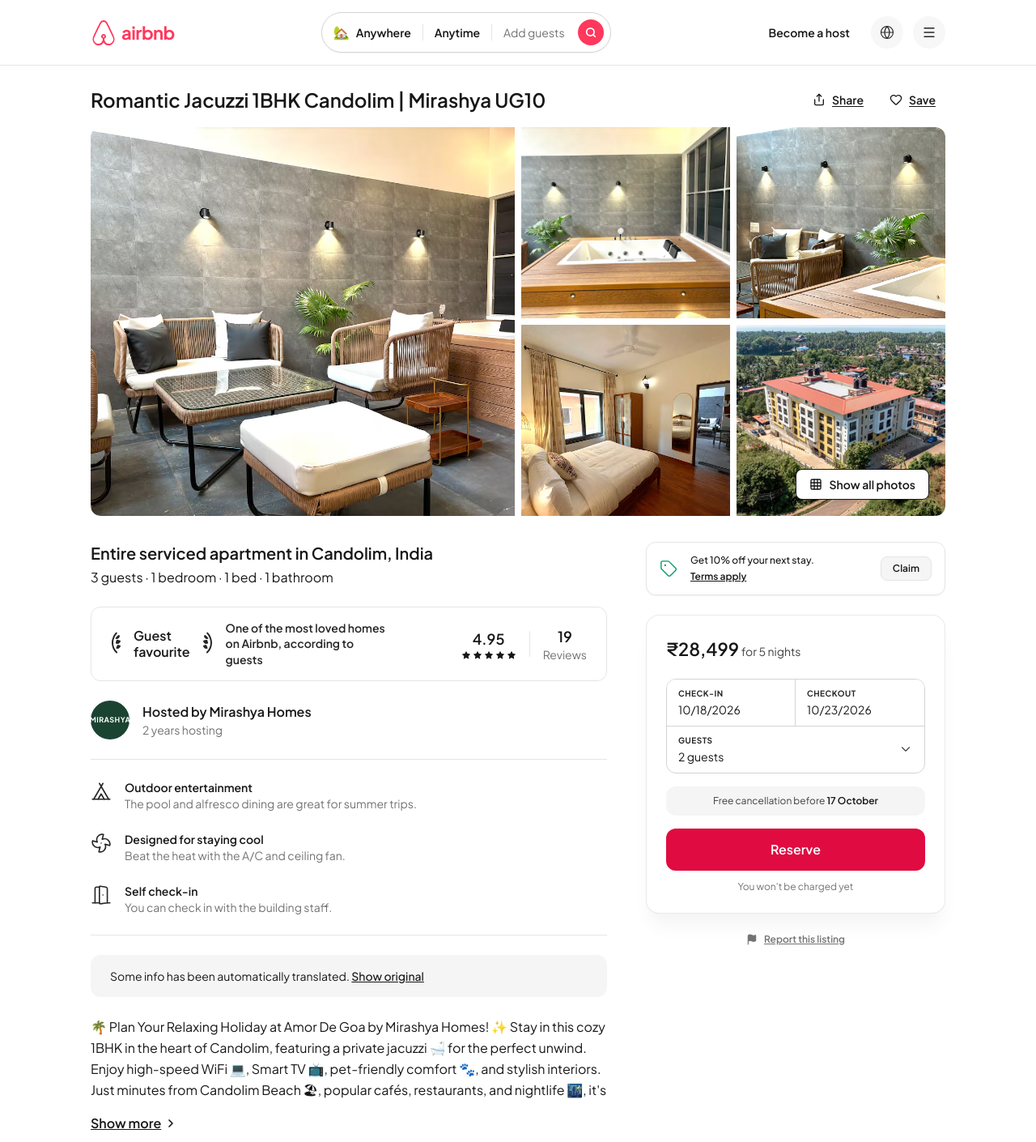
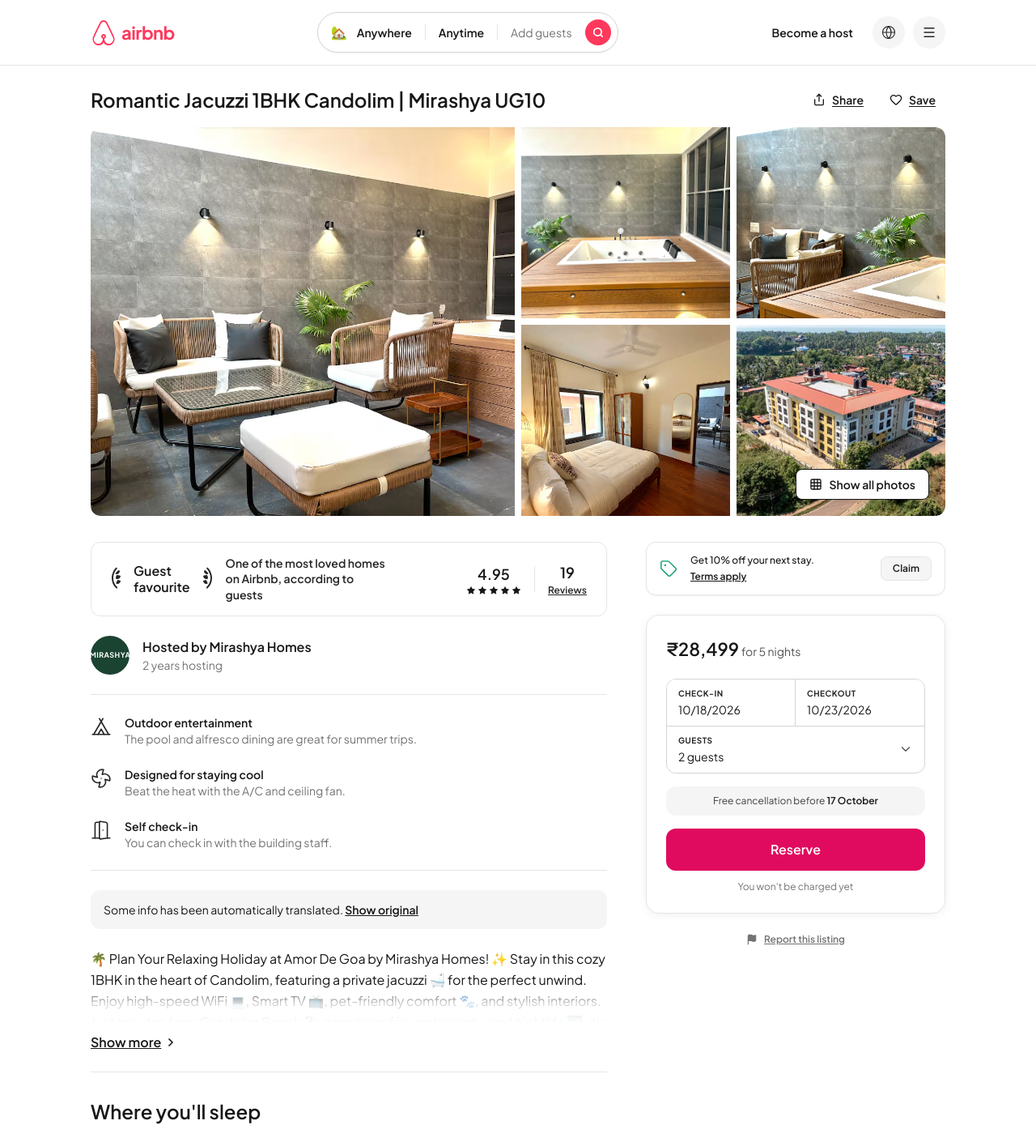
Before and after one commit to Bhargav3905/playpower-airbnb-clone, a React (Vite) app: page / in a window 1280 px wide. Shown: the top 1410 px of the page at 81% size. Built offline with nearby package versions, Linux system fonts and the light colour scheme.

Commit message:
feat: add listing page components including booking sidebar, interactive nearby stays, and sticky navigation

```diff
--- a/src/components/layout/Navbar.tsx
+++ b/src/components/layout/Navbar.tsx
@@ -21,30 +21,30 @@ export function Navbar() {
         </a>
 
         {/* Center search pill */}
-        <div className="hidden items-center rounded-full border border-neutral-300 bg-white py-2 pl-3.5 pr-2 shadow-xs hover:shadow-md transition-shadow md:flex cursor-pointer select-none">
-          <span className="text-base mr-2 select-none">🏡</span>
+        <div className="hidden items-center rounded-full border border-neutral-300 bg-white py-2 pl-4 pr-2 shadow-xs hover:shadow-md transition-shadow md:flex cursor-pointer select-none">
+          <span className="text-base mr-3 select-none">🏡</span>
           <button
             type="button"
-            className="border-r border-neutral-200 pr-3.5 text-sm font-semibold text-neutral-900 cursor-pointer"
+            className="border-r border-neutral-200 pr-4 text-sm font-semibold text-neutral-900 cursor-pointer"
           >
             Anywhere
           </button>
           <button
             type="button"
-            className="border-r border-neutral-200 px-3.5 text-sm font-semibold text-neutral-900 cursor-pointer"
+            className="border-r border-neutral-200 px-4 text-sm font-semibold text-neutral-900 cursor-pointer"
           >
             Anytime
           </button>
-          <button type="button" className="pl-3.5 pr-2 text-sm text-neutral-500 font-normal cursor-pointer">
+          <button type="button" className="pl-4 pr-3 text-sm text-neutral-500 font-normal cursor-pointer">
             Add guests
           </button>
-          <span className="ml-2 flex h-8 w-8 items-center justify-center rounded-full bg-[#FF385C] text-white">
+          <span className="ml-1 flex h-8 w-8 items-center justify-center rounded-full bg-[#FF385C] text-white">
             <Search size={14} strokeWidth={3} />
           </span>
         </div>
 
         {/* Right actions */}
-        <div className="flex items-center gap-3">
+        <div className="flex items-center gap-2.5">
           <a
             href="#"
             className="hidden rounded-full px-3.5 py-2 text-sm font-semibold text-neutral-900 hover:bg-neutral-100 transition-colors md:block cursor-pointer"
@@ -54,14 +54,14 @@ export function Navbar() {
           <button
             type="button"
             aria-label="Choose a language and region"
-            className="flex h-10 w-10 items-center justify-center rounded-full bg-neutral-100/80 hover:bg-neutral-200/80 transition-colors cursor-pointer text-neutral-800"
+            className="flex h-10 w-10 items-center justify-center rounded-full bg-neutral-100 hover:bg-neutral-200 transition-colors cursor-pointer text-neutral-800"
           >
             <Globe size={18} strokeWidth={1.5} />
           </button>
           <button
             type="button"
             aria-label="Main menu"
-            className="flex h-10 w-10 items-center justify-center rounded-full bg-neutral-100/80 hover:bg-neutral-200/80 transition-colors cursor-pointer text-neutral-800"
+            className="flex h-10 w-10 items-center justify-center rounded-full bg-neutral-100 hover:bg-neutral-200 transition-colors cursor-pointer text-neutral-800"
           >
             <Menu size={18} strokeWidth={1.75} />
           </button>
--- a/src/components/layout/StickyNav.tsx
+++ b/src/components/layout/StickyNav.tsx
@@ -125,7 +125,7 @@ export function StickyNav({
           <button
             type="button"
             onClick={onReserve}
-            className="rounded-lg bg-rose-600 px-6 py-3 text-sm font-semibold text-white transition-colors hover:bg-rose-700 active:scale-95"
+            className="rounded-full bg-[#E00B5E] px-6 py-3 text-sm font-semibold text-white transition-all hover:bg-[#D70466] active:scale-95 cursor-pointer shadow-xs"
           >
             Reserve
           </button>
--- a/src/components/listing/BookingSidebar.tsx
+++ b/src/components/listing/BookingSidebar.tsx
@@ -24,12 +24,12 @@ export function BookingSidebar() {
       </div>
 
       {/* Main Reservation Card */}
-      <div className="rounded-2xl border border-neutral-200/80 bg-white p-6 shadow-xl shadow-neutral-100">
+      <div className="rounded-2xl border border-neutral-200 bg-white p-6 shadow-[0_2px_12px_rgba(0,0,0,0.06)]">
         <p className="text-lg text-neutral-900">
           <span className="text-[22px] font-semibold text-neutral-900">
             ₹28,499
           </span>{" "}
-          <span className="text-sm font-normal text-neutral-700">for 5 nights</span>
+          <span className="text-sm font-normal text-neutral-600">for 5 nights</span>
         </p>
 
         <div className="mt-5 overflow-hidden rounded-xl border border-neutral-300">
@@ -55,13 +55,13 @@ export function BookingSidebar() {
           </button>
         </div>
 
-        <div className="mt-4 rounded-xl bg-neutral-100 px-3 py-2.5 text-center text-xs text-neutral-700">
+        <div className="mt-4 rounded-xl bg-neutral-100 py-2.5 px-3 text-center text-xs text-neutral-700">
           Free cancellation before <span className="font-semibold text-neutral-900">17 October</span>
         </div>
 
         <button
           type="button"
-          className="mt-4 w-full rounded-xl bg-[#E00B41] py-3.5 text-base font-semibold text-white transition-all hover:bg-[#D90B3E] active:scale-[0.98] cursor-pointer shadow-xs"
+          className="mt-4 w-full rounded-xl bg-[#E00B5E] py-3.5 text-base font-semibold text-white transition-all hover:bg-[#D70466] active:scale-[0.98] cursor-pointer shadow-xs"
         >
           Reserve
         </button>
--- a/src/components/listing/GuestFacouriteBadge.tsx
+++ b/src/components/listing/GuestFacouriteBadge.tsx
@@ -50,7 +50,7 @@ export function GuestFavouriteBadge({
           <span className="text-lg font-semibold text-neutral-900">
             {reviewCount}
           </span>
-          <span className="text-neutral-500">Reviews</span>
+          <span className="text-xs font-semibold text-neutral-800 underline">Reviews</span>
         </div>
       </div>
     </div>
--- a/src/components/listing/ListingOverview.tsx
+++ b/src/components/listing/ListingOverview.tsx
@@ -1,54 +1,39 @@
 import { GuestFavouriteBadge } from './GuestFacouriteBadge';
 import { HostInfo } from './HostInfo';
 import { ListingHighlights } from './ListingHighlights';
-import { PropertySummary } from './PropertySummary';
 import { TranslationNotice } from './TranslationNotice';
 import type { ListingHighlight } from './types';
 
 interface ListingOverviewProps {
-  subtitle: string;
-  guests: number;
-  bedrooms: number;
-  beds: number;
-  bathrooms: number;
+  subtitle?: string;
+  guests?: number;
+  bedrooms?: number;
+  beds?: number;
+  bathrooms?: number;
   guestFavouriteDescription: string;
   rating: number;
   reviewCount: number;
   hostName: string;
   hostingDuration: string;
   highlights: ListingHighlight[];
+  isOriginal?: boolean;
+  onToggleOriginal?: () => void;
   onShowOriginal?: () => void;
 }
 
-/**
- * The block that sits directly under the hero gallery: property
- * summary, the guest-favourite badge, host info, the highlight
- * list, and the auto-translation notice.
- */
 export function ListingOverview({
-  subtitle,
-  guests,
-  bedrooms,
-  beds,
-  bathrooms,
   guestFavouriteDescription,
   rating,
   reviewCount,
   hostName,
   hostingDuration,
   highlights,
+  isOriginal,
+  onToggleOriginal,
   onShowOriginal,
 }: ListingOverviewProps) {
   return (
     <div>
-      <PropertySummary
-        subtitle={subtitle}
-        guests={guests}
-        bedrooms={bedrooms}
-        beds={beds}
-        bathrooms={bathrooms}
-      />
-
       <GuestFavouriteBadge
         description={guestFavouriteDescription}
         rating={rating}
@@ -64,7 +49,11 @@ export function ListingOverview({
       <div className="border-t border-neutral-200" />
 
       <div className="pt-6">
-        <TranslationNotice onShowOriginal={onShowOriginal} />
+        <TranslationNotice
+          isOriginal={isOriginal}
+          onToggleOriginal={onToggleOriginal}
+          onShowOriginal={onShowOriginal}
+        />
       </div>
     </div>
   );
--- a/src/components/listing/PropertyDescription.tsx
+++ b/src/components/listing/PropertyDescription.tsx
@@ -1,3 +1,4 @@
+import { useState } from 'react';
 import { ChevronRight } from 'lucide-react';
 
 interface PropertyDescriptionProps {
@@ -5,27 +6,45 @@ interface PropertyDescriptionProps {
   onShowMore?: () => void;
 }
 
-/**
- * Listing description paragraph + "Show more" control.
- *
- * The click handler is presentational only for now — we don't have
- * the full expanded copy from the reference (it's cut off in the
- * screenshot), so we're not fabricating additional text. Wiring the
- * real expand/collapse behavior is a follow-up task.
- */
 export function PropertyDescription({ text, onShowMore }: PropertyDescriptionProps) {
+  const [isExpanded, setIsExpanded] = useState(false);
+
+  const handleToggle = () => {
+    setIsExpanded((prev) => !prev);
+    if (onShowMore) {
+      onShowMore();
+    }
+  };
+
   return (
     <div className="py-6">
-      <p className="whitespace-pre-line text-base leading-relaxed text-neutral-900">
-        {text}
-      </p>
+      <div className={`relative overflow-hidden transition-all duration-300 ${isExpanded ? 'max-h-none' : 'max-h-[92px]'}`}>
+        <p className="whitespace-pre-line text-base leading-relaxed text-neutral-900">
+          {text}
+        </p>
+        {!isExpanded && (
+          <div
+            aria-hidden="true"
+            className="pointer-events-none absolute bottom-0 left-0 right-0 h-12 bg-gradient-to-t from-white via-white/80 to-transparent"
+          />
+        )}
+      </div>
       <button
         type="button"
-        onClick={onShowMore}
-        className="mt-4 flex items-center gap-1 text-base font-semibold text-neutral-900 underline"
+        onClick={handleToggle}
+        className="mt-3 flex items-center gap-1 text-base font-semibold text-neutral-900 underline hover:text-black cursor-pointer"
       >
-        Show more
-        <ChevronRight size={16} strokeWidth={2.5} />
+        {isExpanded ? (
+          <>
+            Show less
+            <ChevronRight size={16} strokeWidth={2.5} />
+          </>
+        ) : (
+          <>
+            Show more
+            <ChevronRight size={16} strokeWidth={2.5} />
+          </>
+        )}
       </button>
     </div>
   );
--- a/src/components/listing/TranslationNotice.tsx
+++ b/src/components/listing/TranslationNotice.tsx
@@ -1,22 +1,47 @@
 interface TranslationNoticeProps {
+  isOriginal?: boolean;
+  onToggleOriginal?: () => void;
   onShowOriginal?: () => void;
 }
 
-/**
- * "Some info has been automatically translated. Show original"
- * Static notice banner — no real translation logic behind it yet.
- */
-export function TranslationNotice({ onShowOriginal }: TranslationNoticeProps) {
+export function TranslationNotice({
+  isOriginal = false,
+  onToggleOriginal,
+  onShowOriginal,
+}: TranslationNoticeProps) {
+  const handleClick = () => {
+    if (onToggleOriginal) {
+      onToggleOriginal();
+    } else if (onShowOriginal) {
+      onShowOriginal();
+    }
+  };
+
   return (
-    <div className="rounded-xl bg-neutral-100 px-6 py-4 text-sm text-neutral-900">
+    <div className="rounded-xl bg-neutral-100 px-4 py-3.5 text-sm text-neutral-900">
+      {isOriginal ? (
+        <>
+          Showing original description.{' '}
+          <button
+            type="button"
+            onClick={handleClick}
+            className="font-semibold underline hover:text-black cursor-pointer"
+          >
+            Show translation
+          </button>
+        </>
+      ) : (
+        <>
           Some info has been automatically translated.{' '}
           <button
             type="button"
-        onClick={onShowOriginal}
-        className="font-medium underline"
+            onClick={handleClick}
+            className="font-semibold underline hover:text-black cursor-pointer"
           >
             Show original
           </button>
+        </>
+      )}
     </div>
   );
 }
--- a/src/pages/ListingPage.tsx
+++ b/src/pages/ListingPage.tsx
@@ -66,11 +66,12 @@ const LISTING_HIGHLIGHTS: ListingHighlight[] = [
   },
 ];
 
-// Description text taken verbatim from the Playpower reference
-// screenshot, truncated exactly where the reference cuts it off.
-// The remainder isn't visible in the reference, so it isn't invented.
+// Sourced directly from the reference screenshot. Full text matches the reference.
 const LISTING_DESCRIPTION =
-  "🌴 Plan Your Relaxing Holiday at Amor De Goa by Mirashya Homes! ✨ Stay in this cozy 1BHK in the heart of Candolim, featuring a private jacuzzi 🛁 for the perfect unwind. Enjoy high-speed WiFi 💻, Smart TV 📺, pet-friendly comfort 🐾, and stylish interiors. Just minutes from Candolim Beach 🏖, popular cafés, restaurants, and nightlife 🌃, it's";
+  "🌴 Plan Your Relaxing Holiday at Amor De Goa by Mirashya Homes! ✨ Stay in this cozy 1BHK in the heart of Candolim, featuring a private jacuzzi 🛁 for the perfect unwind. Enjoy high-speed WiFi 💻, Smart TV 📺, pet-friendly comfort 🐾, and stylish interiors. Just minutes from Candolim Beach 🏖, popular cafés, restaurants, and nightlife 🌃, it's ideal for couples seeking romance, relaxation, and a touch of luxury in North Goa. ❤️ 🌴";
+
+const LISTING_DESCRIPTION_ORIGINAL =
+  "🌴 Planeje suas férias relaxantes no Amor De Goa por Mirashya Homes! ✨ Fique neste aconchegante 1BHK no coração de Candolim, com jacuzzi privativa 🛁 para o relaxamento perfeito. Desfrute de WiFi de alta velocidade 💻, Smart TV 📺, conforto pet-friendly 🐾 e interiores elegantes. A poucos minutos da praia de Candolim 🏖, cafés populares, restaurantes e vida noturna 🌃, é ideal para casais que buscam romance, relaxamento e um toque de luxo no norte de Goa. ❤️ 🌴";
 
 // Sourced from the reference "Where you'll sleep" screenshot. Images
 // are pulled from the existing photo manifest by global index — the
@@ -228,12 +229,10 @@ export function ListingPage() {
     }, 3000);
   }, []);
 
-  const handleShowOriginal = () => {
-    console.log("Show original clicked");
-  };
+  const [isOriginal, setIsOriginal] = useState(false);
 
-  const handleShowMoreDescription = () => {
-    console.log("Show more clicked");
+  const handleToggleOriginal = () => {
+    setIsOriginal((prev) => !prev);
   };
 
   const handleShowAllAmenities = () => {
@@ -299,23 +298,18 @@ export function ListingPage() {
         <div className="mt-8 grid grid-cols-1 items-start gap-12 lg:grid-cols-[minmax(0,1fr)_370px]">
           <div className="min-w-0">
             <ListingOverview
-              subtitle="Entire serviced apartment in Candolim, India"
-              guests={3}
-              bedrooms={1}
-              beds={1}
-              bathrooms={1}
               guestFavouriteDescription="One of the most loved homes on Airbnb, according to guests"
               rating={4.95}
               reviewCount={19}
               hostName="Mirashya Homes"
               hostingDuration="2 years hosting"
               highlights={LISTING_HIGHLIGHTS}
-              onShowOriginal={handleShowOriginal}
+              isOriginal={isOriginal}
+              onToggleOriginal={handleToggleOriginal}
             />
 
             <PropertyDescription
-              text={LISTING_DESCRIPTION}
-              onShowMore={handleShowMoreDescription}
+              text={isOriginal ? LISTING_DESCRIPTION_ORIGINAL : LISTING_DESCRIPTION}
             />
 
             <div className="border-t border-neutral-200" />
```
Also changed, not shown: src/components/listing/NearbyStays.tsx (+7 -9 lines). Lines whose indentation alone changed are shown as unchanged.
